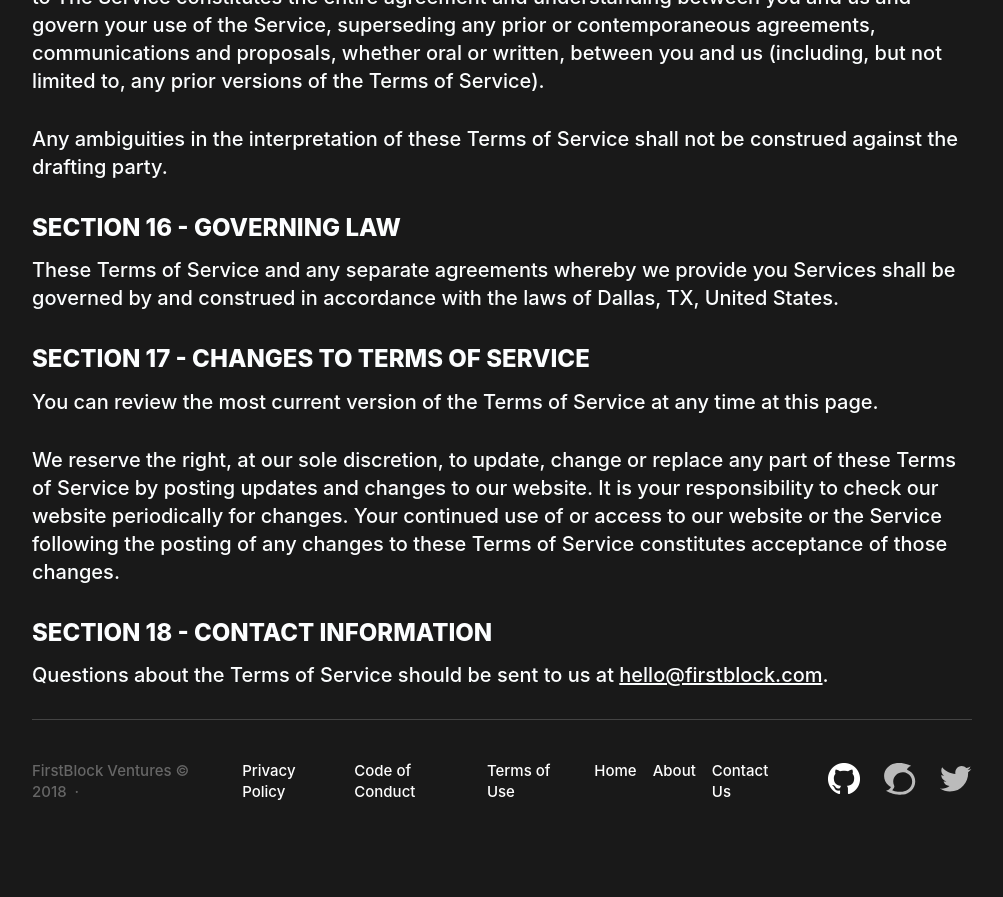
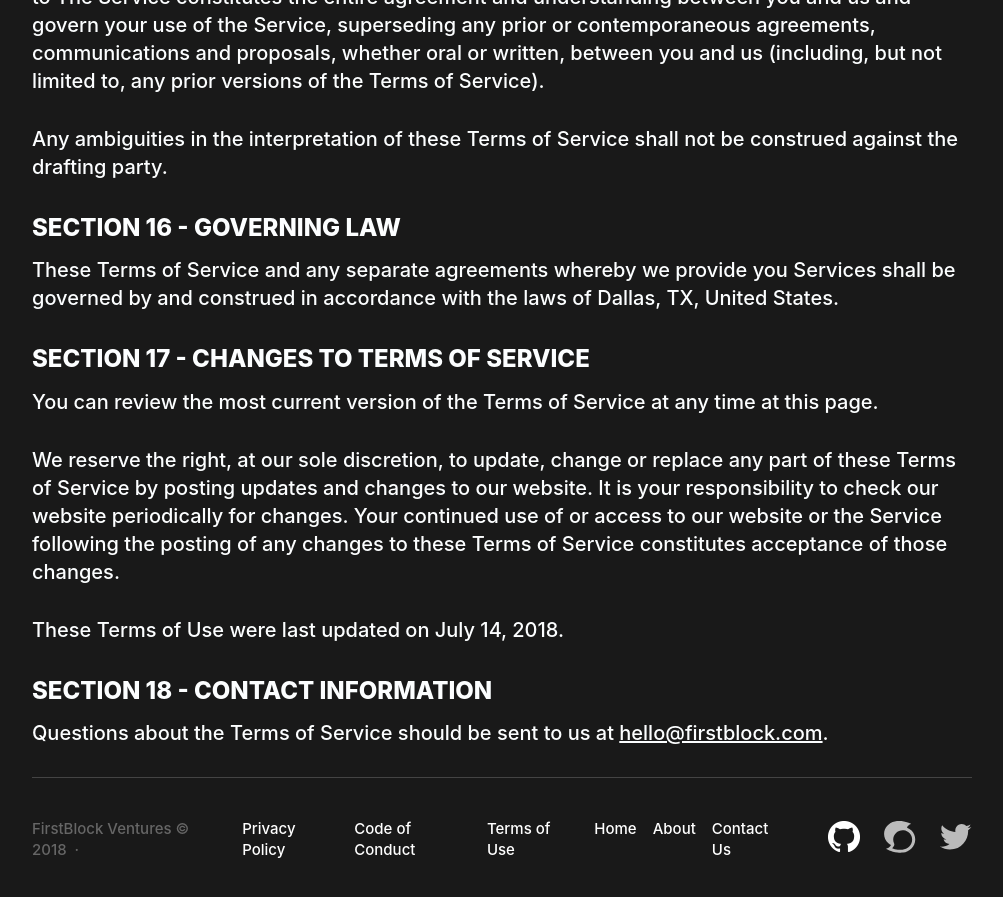
Before and after one commit to FirstBlock-CosmosVal/firstblock.io, a Jekyll site: the page built from terms_of_use.md, in a window 1280 px wide and 900 px high, scrolled down 6732 px. Shown: the top 897 px of the window, without its empty margins (138-1141 px from the left). Built offline with Jekyll 4.4.1, drawn with Linux system fonts in a browser that asks for light colours; before the commit the page ends 7574 px from its top, so only the background shows below that.

Commit message:
Update terms_of_use.md

```diff
--- a/terms_of_use.md
+++ b/terms_of_use.md
@@ -153,6 +153,7 @@ You can review the most current version of the Terms of Service at any time at t
 
 We reserve the right, at our sole discretion, to update, change or replace any part of these Terms of Service by posting updates and changes to our website. It is your responsibility to check our website periodically for changes. Your continued use of or access to our website or the Service following the posting of any changes to these Terms of Service constitutes acceptance of those changes.
 
+These Terms of Use were last updated on July 14, 2018.
 
 ## SECTION 18 - CONTACT INFORMATION
 
```
